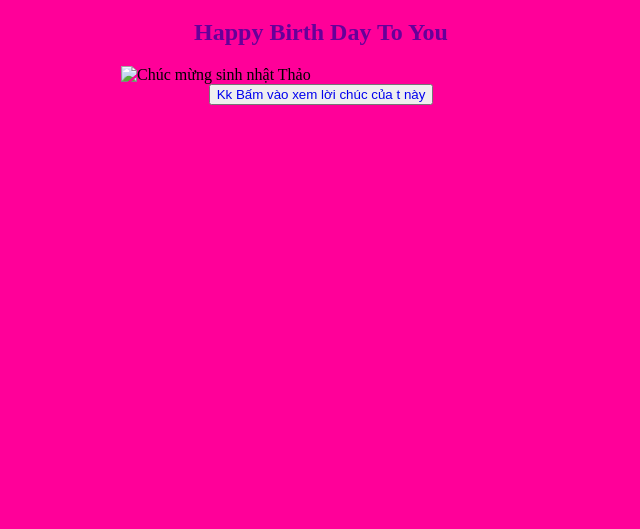
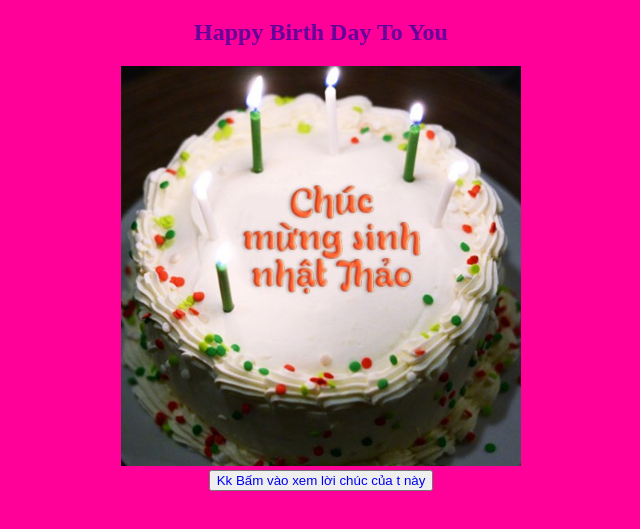
Before and after one commit to dotronghoang2004/chucmungsinhnhat, a plain HTML site: page index.html in a window 1280 px wide. Shown: the part 61-590 px from the top of the page, without its empty margins (319-959 px from the left). Drawn offline with Linux system fonts and the light colour scheme.

Commit message:
Update index.html

```diff
--- a/index.html
+++ b/index.html
@@ -15,7 +15,7 @@
 	</style>
 	    <h1>Chúc mừng sinh nhật Thảo</h1>
 	    <h2>Happy Birth Day To You</h2>
-	    <div style="width: 400px; margin: 0 auto;"><img src="/snvv/img/chucmungthao.jpg" alt="Chúc mừng sinh nhật Thảo" style="height: 400px;width: auto;"></div>
+	    <div style="width: 400px; margin: 0 auto;"><img src="chucmungthao.jpg" alt="Chúc mừng sinh nhật Thảo" style="height: 400px;width: auto;"></div>
 	   <div style="text-align: center;">
 	   	<button type="button" ><a href="loichuc1.html" target="_blank" style="text-decoration: none">Kk Bấm vào xem lời chúc của t này</a></button>
 	   </div>
```
